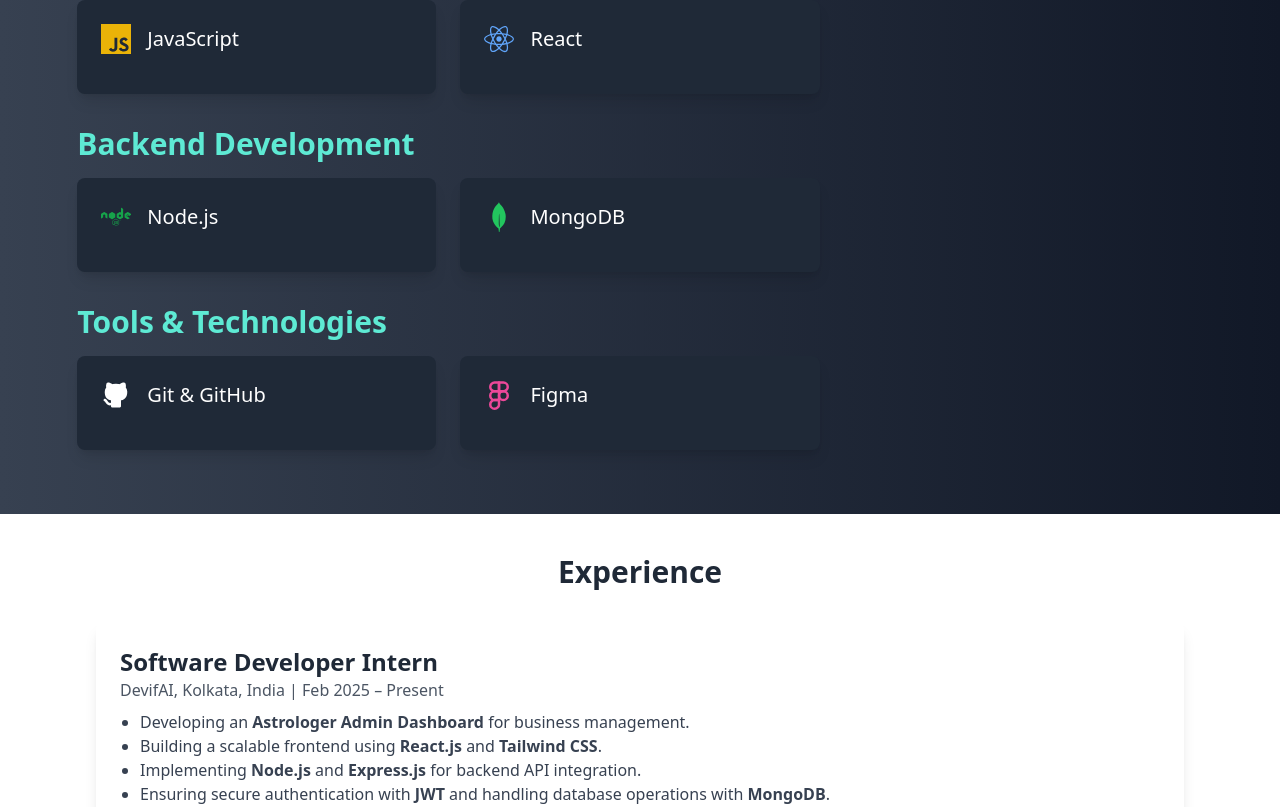
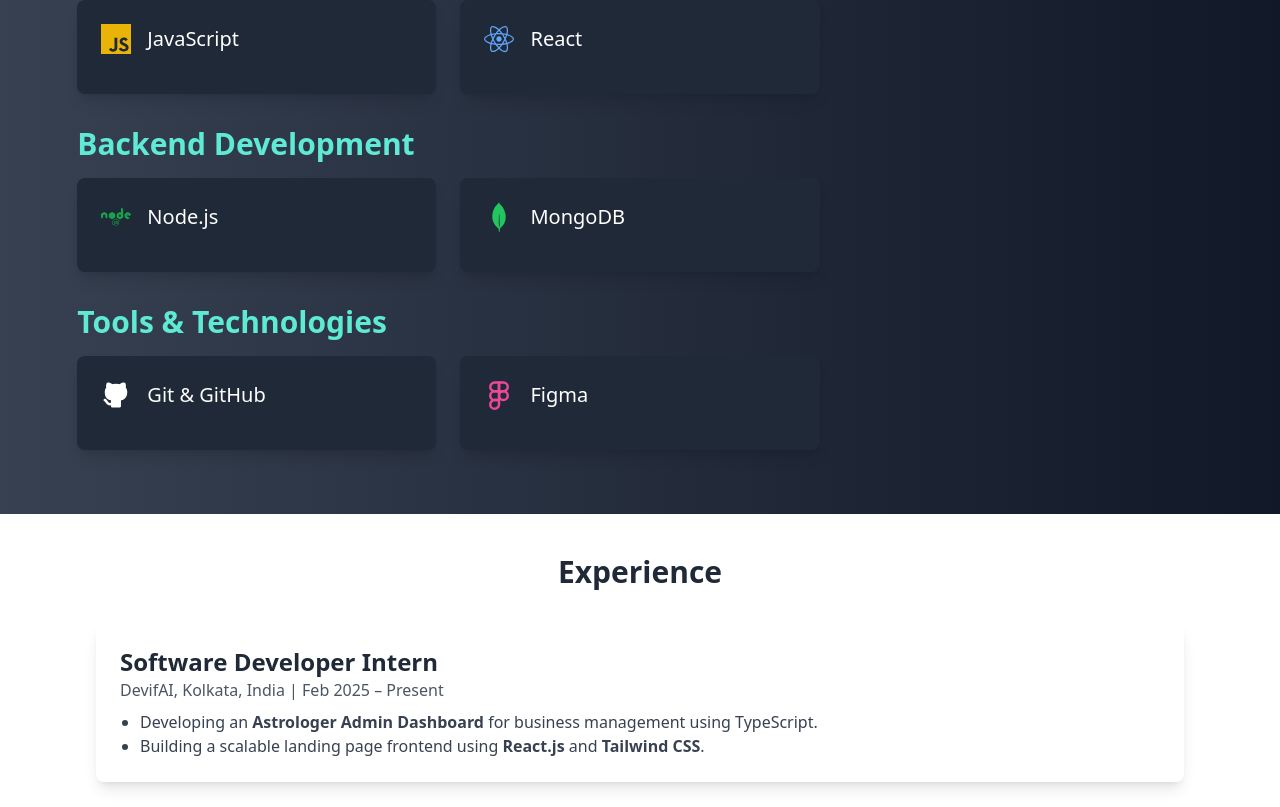
Before and after one commit to Bikram1Biswas2/Portfolio, a React (Vite) app: page / in a window 1280 px wide. Shown: the part 1990-2797 px from the top of the page. Built offline with nearby package versions, Linux system fonts and the light colour scheme.

Commit message:
Category section update

```diff
--- a/src/Components/Home/Experience/Experience.jsx
+++ b/src/Components/Home/Experience/Experience.jsx
@@ -8,10 +8,8 @@
           <h3 className="text-2xl font-semibold text-gray-800">Software Developer Intern</h3>
           <p className="text-gray-600">DevifAI, Kolkata, India | Feb 2025 – Present</p>
           <ul className="list-disc ml-5 mt-2 text-gray-700">
-            <li>Developing an <strong>Astrologer Admin Dashboard</strong> for business management.</li>
-            <li>Building a scalable frontend using <strong>React.js</strong> and <strong>Tailwind CSS</strong>.</li>
-            <li>Implementing <strong>Node.js</strong> and <strong>Express.js</strong> for backend API integration.</li>
-            <li>Ensuring secure authentication with <strong>JWT</strong> and handling database operations with <strong>MongoDB</strong>.</li>
+            <li>Developing an <strong>Astrologer Admin Dashboard</strong> for business management using TypeScript.</li>
+            <li>Building a scalable landing page frontend using <strong>React.js</strong> and <strong>Tailwind CSS</strong>.</li>
           </ul>
         </div>
       </div>
```
